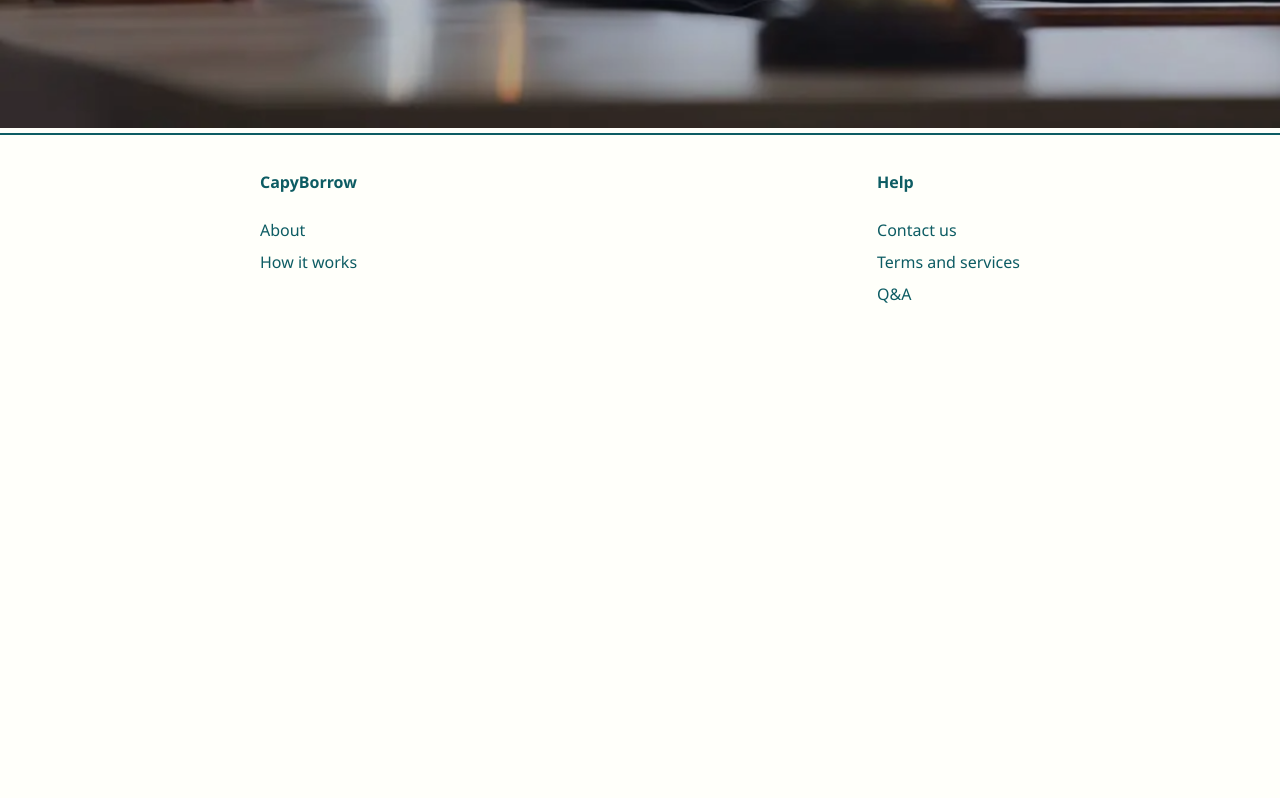
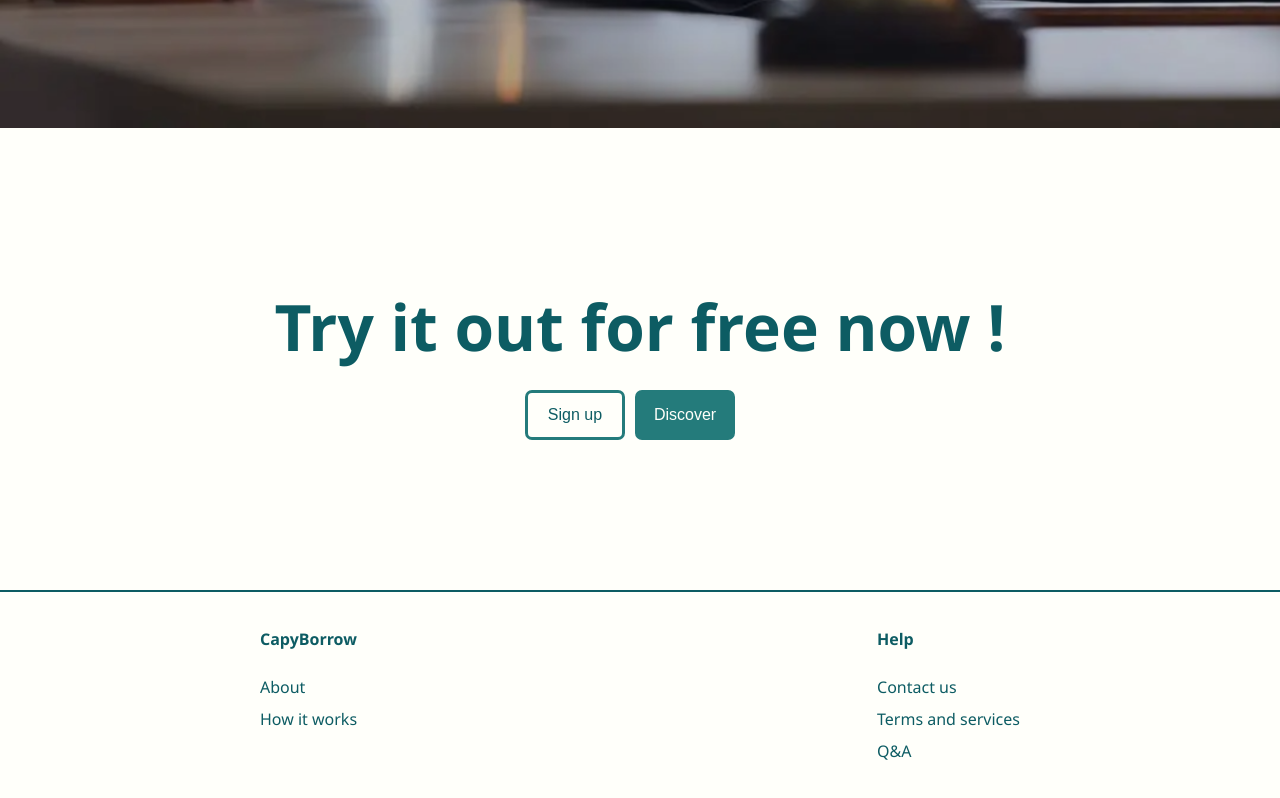
Before and after one commit to CapyBorrow-PDG/capyborrow, a React (Create React App) app in the folder frontend/: page / in a window 1280 px wide. Shown: the part 724-1522 px from the top of the page. Before the commit the page ends 1079 px from the top, so only its background shows below. Built offline with nearby package versions, Linux system fonts and the light colour scheme; the HTML template or start-up script is replaced by a standard one.

Commit message:
SCRUM-30 fourth part

```diff
--- a/frontend/src/App.css
+++ b/frontend/src/App.css
@@ -52,7 +52,7 @@
   text-decoration: none;
 }
 
-.header #buttons {
+.buttons {
   display: flex;
   gap: 10px;
   padding-right: 20px;
@@ -89,16 +89,15 @@ button.lightbutton:hover {
  * landing page part 1
  ********/
 
-#title {
+#segment1 {
   position: relative;
 }
 
-#title #titleimage {
+#segment1 #titleimage {
   width: 100%;
 }
 
-#title .titletext {
-  color: var(--off-white);
+.titletext {
   position: absolute;
   top: 45%;
   left: 50%;
@@ -109,12 +108,16 @@ button.lightbutton:hover {
   row-gap: 10px;
 }
 
-.titletext h1 {
+.lighttext {
+  color: var(--off-white);
+}
+
+h1 {
   font-size: 64px;
   margin: 0px;
 }
 
-.titletext h3 {
+h3 {
   font-weight: normal;
   font-size: 20px;
   margin: 0px;
@@ -126,6 +129,28 @@ button.lightbutton:hover {
   font-size: 24px;
   margin-top: 20px;
 }
+
+/*******
+ * landing page part 4
+ ********/
+
+ .darktext {
+  color: var(--dark-turquoise);
+ }
+
+ #segment4 {
+  display: flex;
+  flex-direction: column;
+  align-items: center;
+  gap: 20px;
+  margin: 150px;
+ }
+
+ #segment4 button {
+  width: 100px;
+  height: 50px;
+  font-size: 16px;
+ }
 
 /*******
  * footer
--- a/frontend/src/components/NavBar.tsx
+++ b/frontend/src/components/NavBar.tsx
@@ -24,7 +24,7 @@ const NavBar = () => {
             </ul>
           </div>
         </div>
-        <div id="buttons">
+        <div className="buttons">
           <button className="headerbutton darkbutton" onClick={() => alert("can't log in yet :(")}>
             Log in
           </button>
--- a/frontend/src/pages/About.tsx
+++ b/frontend/src/pages/About.tsx
@@ -1,6 +1,6 @@
 const About = () => {
   return(
-    <div>
+    <div style={{margin:"300px"}}>
       <h1>About</h1>
       <h3>work in progress</h3>
     </div>
--- a/frontend/src/pages/Contact.tsx
+++ b/frontend/src/pages/Contact.tsx
@@ -1,6 +1,6 @@
 const Contact = () => {
   return(
-    <div>
+    <div style={{margin:"300px"}}>
       <h1>Contact</h1>
       <h3>work in progress</h3>
     </div>
--- a/frontend/src/pages/Landing.tsx
+++ b/frontend/src/pages/Landing.tsx
@@ -5,12 +5,21 @@ const Landing = () => {
   const navigate = useNavigate();
 
   return(
-    <div id="title">
-      <img src={handshake} id="titleimage" alt="handshake" />
-      <div className="titletext">
-        <h1>Encourage sustainability</h1>
-        <h3>Borrow instead of buying, lend instead of throwing away</h3>
-        <button className="darkbutton" onClick={() => navigate('/shop')}>Discover</button>
+    <div>
+      <div id="segment1">
+        <img src={handshake} id="titleimage" alt="handshake" />
+        <div className="titletext lighttext">
+          <h1>Encourage sustainability</h1>
+          <h3>Borrow instead of buying, lend instead of throwing away</h3>
+          <button className="darkbutton" onClick={() => navigate('/shop')}>Discover</button>
+        </div>
+      </div>
+      <div id="segment4">
+        <h1 className='darktext'>Try it out for free now !</h1>
+        <div className='buttons'>
+          <button className='lightbutton' onClick={() => alert("can't sign up yet :(")}>Sign up</button>
+          <button className='darkbutton' onClick={() => navigate('/shop')}>Discover</button>
+        </div>
       </div>
     </div>
   );
--- a/frontend/src/pages/Questions.tsx
+++ b/frontend/src/pages/Questions.tsx
@@ -1,6 +1,6 @@
 const Questions = () => {
   return(
-    <div>
+    <div style={{margin:"300px"}}>
       <h1>Q&A</h1>
       <h3>work in progress</h3>
     </div>
--- a/frontend/src/pages/Shop.tsx
+++ b/frontend/src/pages/Shop.tsx
@@ -1,6 +1,6 @@
 const Shop = () => {
   return(
-    <div>
+    <div style={{margin:"300px"}}>
       <h1>Shop</h1>
       <h3>work in progress</h3>
     </div>
--- a/frontend/src/pages/Terms.tsx
+++ b/frontend/src/pages/Terms.tsx
@@ -1,6 +1,6 @@
 const Terms = () => {
   return(
-    <div>
+    <div style={{margin:"300px"}}>
       <h1>Terms and services</h1>
       <h3>work in progress</h3>
     </div>
```
